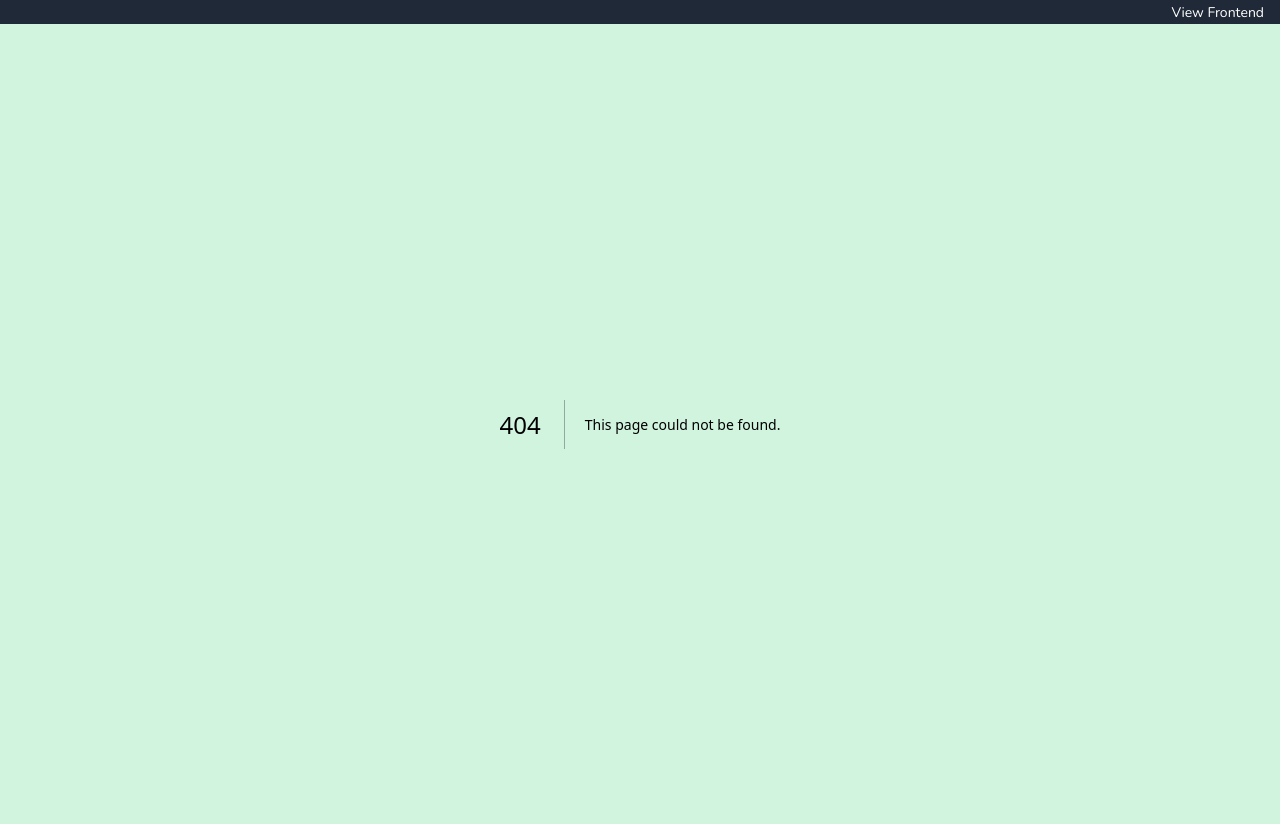
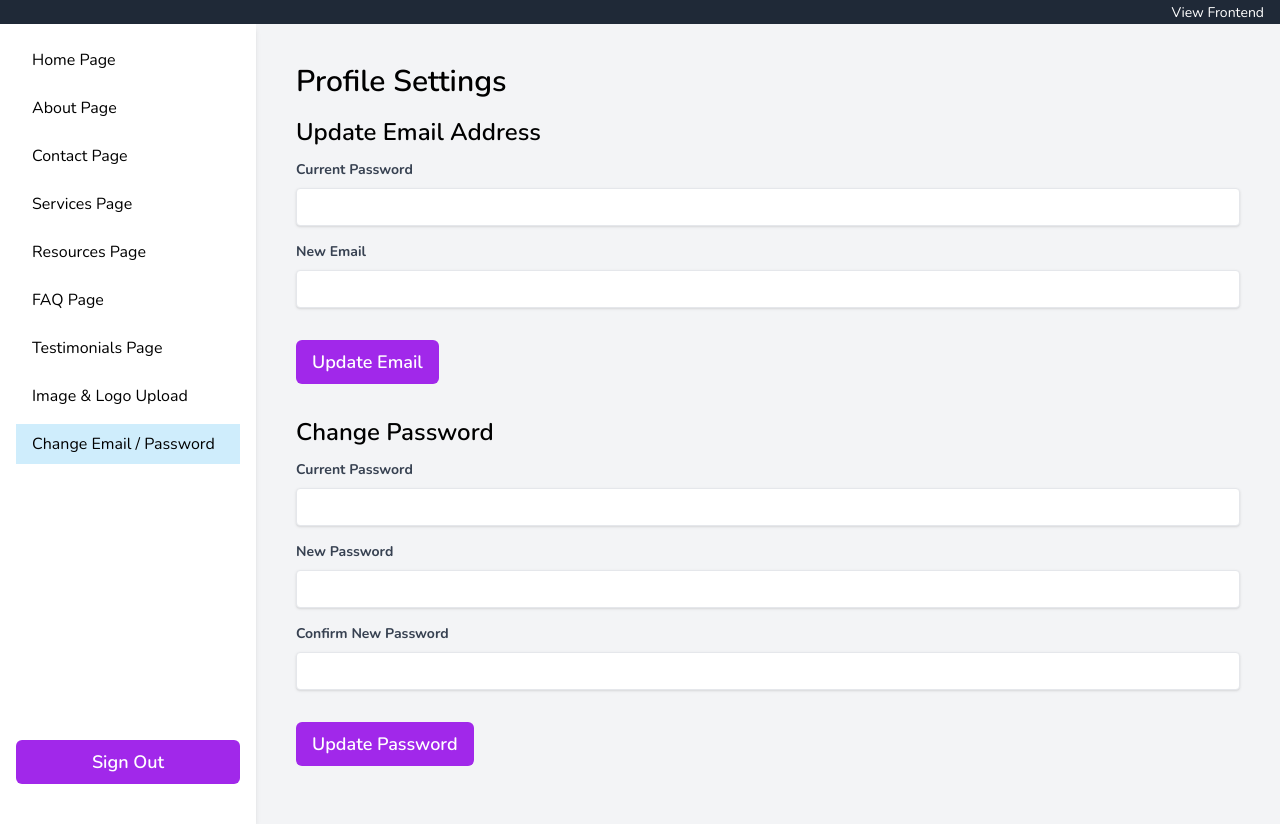
Before and after one commit to AdeshPawaroo/Hackathon, a Next.js app: page /dashboard/profile in a window 1280 px wide. Before the commit this address had no page. Built offline with nearby package versions, Linux system fonts and the light colour scheme.

Commit message:
added dashboard/profile - user profile page

```diff
--- a/app/booking/page.tsx
+++ b/app/booking/page.tsx
@@ -48,6 +48,7 @@ const BookingPage: React.FC = () => {
     }, []);
 
     return (
+
         <div className="container mx-auto p-4" ref={scriptContainerRef}>
             {/* The script will be injected into this div */}
         </div>
--- a/app/dashboard/components/Sidebar.tsx
+++ b/app/dashboard/components/Sidebar.tsx
@@ -7,13 +7,14 @@ import { usePathname } from 'next/navigation';
 
 const links = [
   { href: '/dashboard', label: 'Home Page' },
-  { href: '/dashboard/about', label: 'About' },
-  { href: '/dashboard/contact', label: 'Contact' },
-  { href: '/dashboard/services', label: 'Services' },
-  { href: '/dashboard/resources', label: 'Resources' },
-  { href: '/dashboard/faq', label: 'FAQ' },
-  { href: '/dashboard/testimonials', label: 'Testimonials' },
+  { href: '/dashboard/about', label: 'About Page' },
+  { href: '/dashboard/contact', label: 'Contact Page' },
+  { href: '/dashboard/services', label: 'Services Page' },
+  { href: '/dashboard/resources', label: 'Resources Page' },
+  { href: '/dashboard/faq', label: 'FAQ Page' },
+  { href: '/dashboard/testimonials', label: 'Testimonials Page' },
   { href: '/dashboard/upload', label: 'Image & Logo Upload' },
+  { href: '/dashboard/profile', label: 'Change Email / Password' },
 ];
 
 const Sidebar: React.FC = () => {
--- /dev/null
+++ b/app/dashboard/profile/page.tsx
@@ -0,0 +1,104 @@
+'use client';
+
+import React, { useState } from 'react';
+import TextField from '../../components/TextField';
+import Button from '../../components/Button'; // Assuming Button component is similar to TextField
+
+const ProfilePage: React.FC = () => {
+  const [currentPassword, setCurrentPassword] = useState('');
+  const [newEmail, setNewEmail] = useState('');
+  const [newPassword, setNewPassword] = useState('');
+  const [confirmPassword, setConfirmPassword] = useState('');
+  const [passwordError, setPasswordError] = useState('');
+
+  const handleEmailSubmit = async (event: React.FormEvent<HTMLFormElement>) => {
+    event.preventDefault();
+    // Perform email update logic here...
+  };
+
+  const handlePasswordSubmit = async (event: React.FormEvent<HTMLFormElement>) => {
+    event.preventDefault();
+
+    // Clear any existing error messages
+    setPasswordError('');
+
+    // Check if the new password and confirm password match
+    if (newPassword !== confirmPassword) {
+      // Set the error message if they don't match
+      setPasswordError('Passwords do not match');
+      return; // Stop the form submission
+    }
+
+    // If passwords match, continue with the form submission logic
+    // ... (your password update logic here)
+
+    // Clear the form fields (optional)
+    setNewPassword('');
+    setConfirmPassword('');
+    setCurrentPassword('');
+  };
+
+  return (
+    <div className="container mx-auto p-6">
+      <h1 className="text-3xl font-semibold mb-4">Profile Settings</h1>
+
+      <section aria-labelledby="email-section">
+        <h2 id="email-section" className="text-2xl font-semibold mb-3">Update Email Address</h2>
+        <form onSubmit={handleEmailSubmit} className="mb-8">
+          <TextField
+            label="Current Password"
+            name="currentPasswordForEmail"
+            type="password"
+            required
+            value={currentPassword}
+            onChange={(e) => setCurrentPassword(e.target.value)}
+          />
+          <TextField
+            label="New Email"
+            name="newEmail"
+            type="email"
+            required
+            value={newEmail}
+            onChange={(e) => setNewEmail(e.target.value)}
+          />
+          <Button text="Update Email" additionalClasses="mt-4"/>
+        </form>
+      </section>
+
+      <section aria-labelledby="password-section">
+        <h2 id="password-section" className="text-2xl font-semibold mb-3">Change Password</h2>
+        <form onSubmit={handlePasswordSubmit}>
+          <TextField
+            label="Current Password"
+            name="currentPasswordForPassword"
+            type="password"
+            required
+            value={currentPassword}
+            onChange={(e) => setCurrentPassword(e.target.value)}
+          />
+          <TextField
+            label="New Password"
+            name="newPassword"
+            type="password"
+            required
+            value={newPassword}
+            onChange={(e) => setNewPassword(e.target.value)}
+          />
+          <TextField
+            label="Confirm New Password"
+            name="confirmPassword"
+            type="password"
+            required
+            value={confirmPassword}
+            onChange={(e) => setConfirmPassword(e.target.value)}
+          />
+          {passwordError && <p className="text-red-500">{passwordError}</p>}
+
+          <Button text="Update Password" additionalClasses="mt-4"/>
+        </form>
+      </section>
+    </div>
+  );
+};
+
+export default ProfilePage;
```
